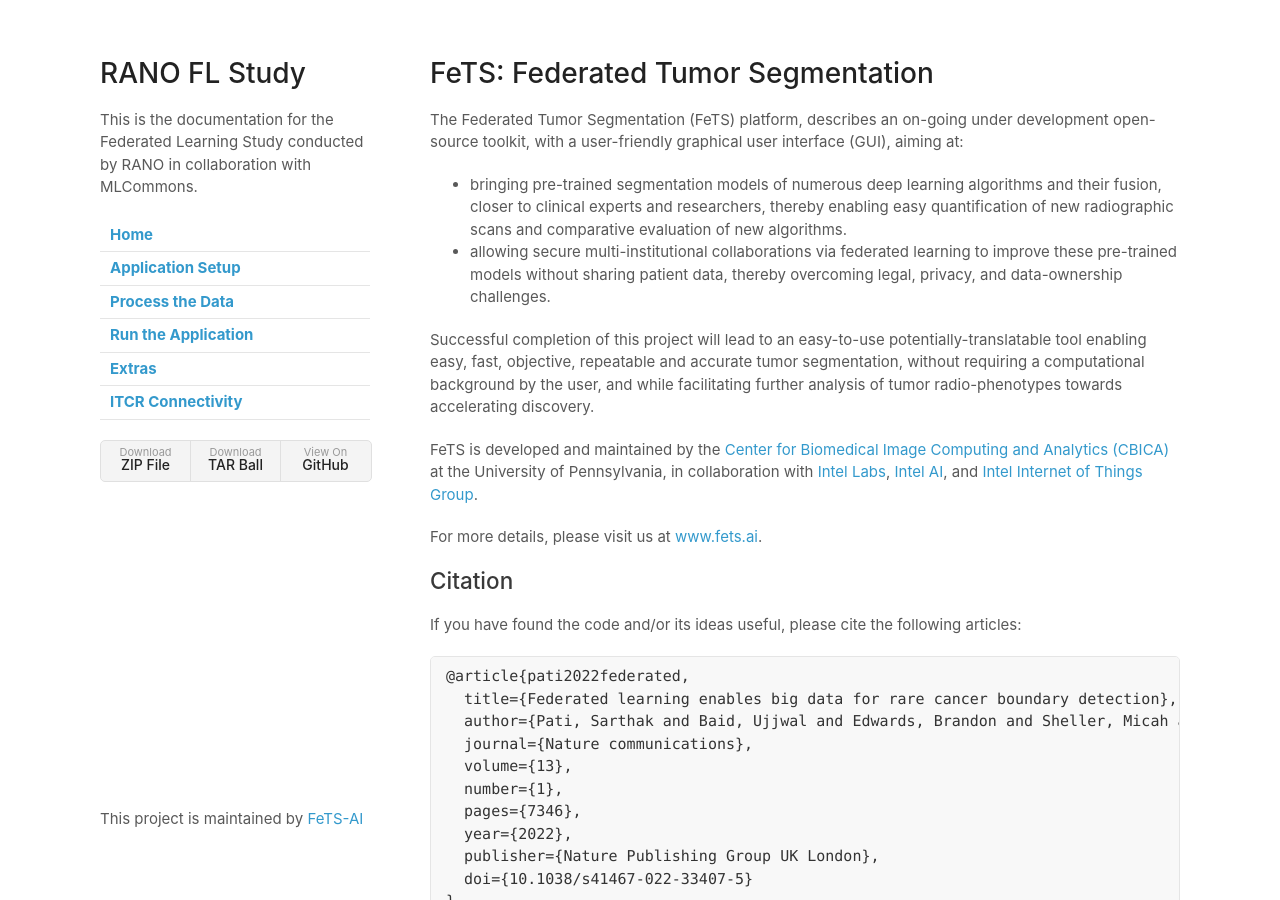
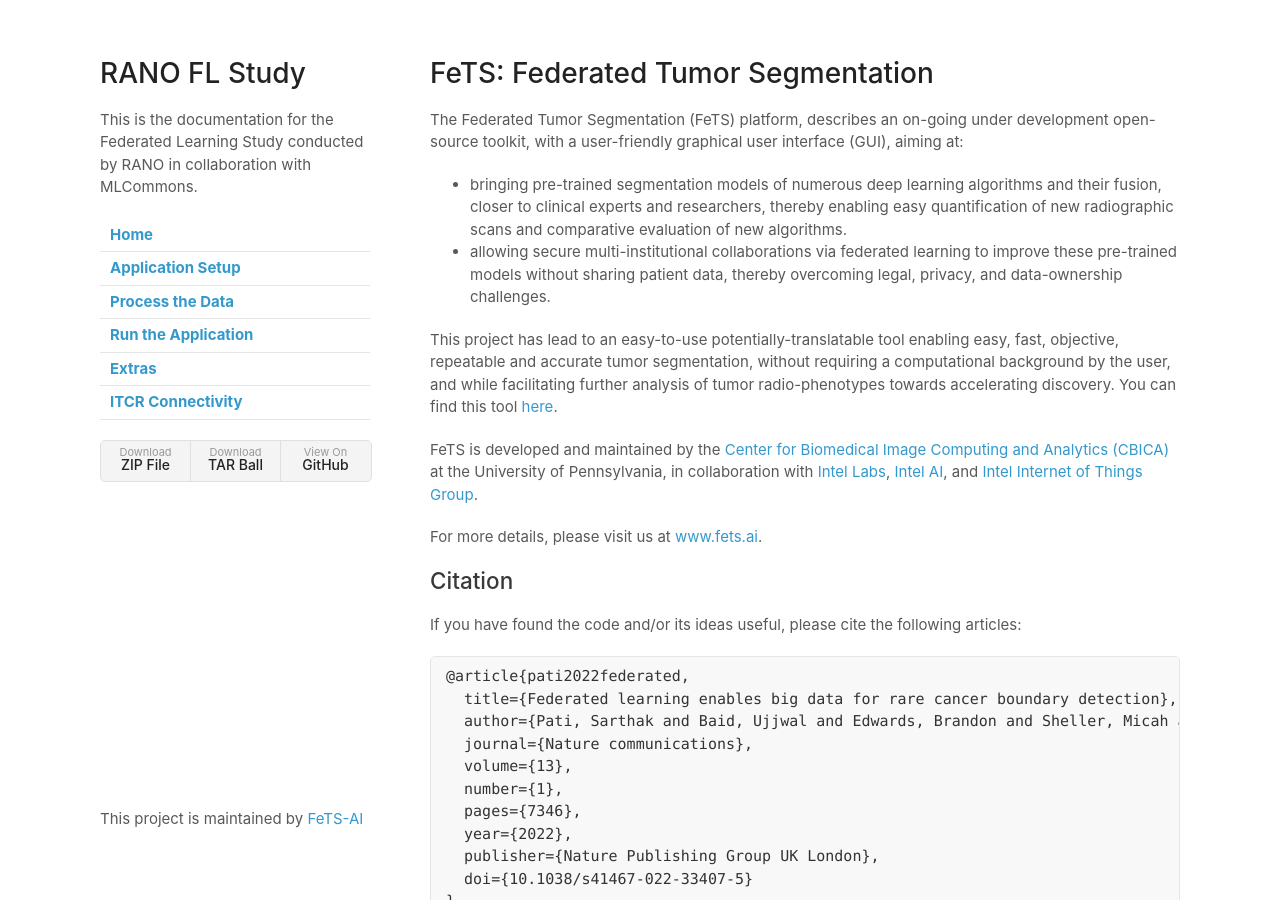
Before and after one commit to FeTS-AI/FL-Pre, a Jekyll site: the page built from docs/index.md, in a window 1280 px wide and 900 px high. Built offline with Jekyll 4.4.1, drawn with Linux system fonts in a browser that asks for light colours; our own code applies the rules of GitHub Pages for plain Markdown files.

Commit message:
updated docs

```diff
--- a/docs/index.md
+++ b/docs/index.md
@@ -5,10 +5,9 @@ The Federated Tumor Segmentation (FeTS) platform, describes an on-going under de
 - bringing pre-trained segmentation models of numerous deep learning algorithms and their fusion, closer to clinical experts and researchers, thereby enabling easy quantification of new radiographic scans and comparative evaluation of new algorithms.
 - allowing secure multi-institutional collaborations via federated learning to improve these pre-trained models without sharing patient data, thereby overcoming legal, privacy, and data-ownership challenges.
 
-Successful completion of this project will lead to an easy-to-use potentially-translatable tool enabling easy, fast, objective, repeatable and accurate tumor segmentation, without requiring a computational background by the user, and while facilitating further analysis of tumor radio-phenotypes towards accelerating discovery.
+This project has lead to an easy-to-use potentially-translatable tool enabling easy, fast, objective, repeatable and accurate tumor segmentation, without requiring a computational background by the user, and while facilitating further analysis of tumor radio-phenotypes towards accelerating discovery. You can find this tool [here](https://github.com/FeTS-AI/Front-End/releases/tag/1.0.0).
 
-FeTS is developed and maintained by the [Center for Biomedical Image Computing and Analytics (CBICA)](https://www.cbica.upenn.edu/) at the University of Pennsylvania, in collaboration with [Intel Labs](https://www.intel.com/content/www/us/en/research/overview.html), [Intel AI](https://www.intel.com/ai), and [Intel Internet of Things Group](https://www.intel.com/iot
-).
+FeTS is developed and maintained by the [Center for Biomedical Image Computing and Analytics (CBICA)](https://www.cbica.upenn.edu/) at the University of Pennsylvania, in collaboration with [Intel Labs](https://www.intel.com/content/www/us/en/research/overview.html), [Intel AI](https://www.intel.com/ai), and [Intel Internet of Things Group](https://www.intel.com/iot).
 
 For more details, please visit us at [www.fets.ai](https://www.fets.ai/).
 
```
